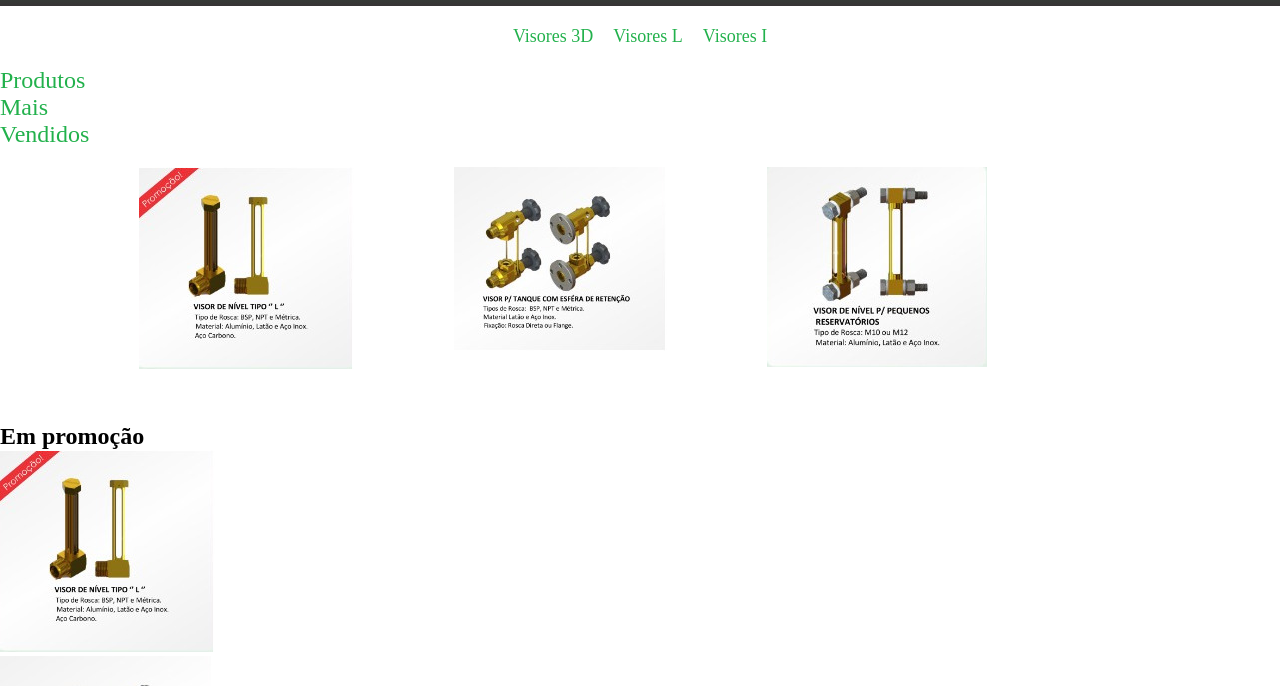
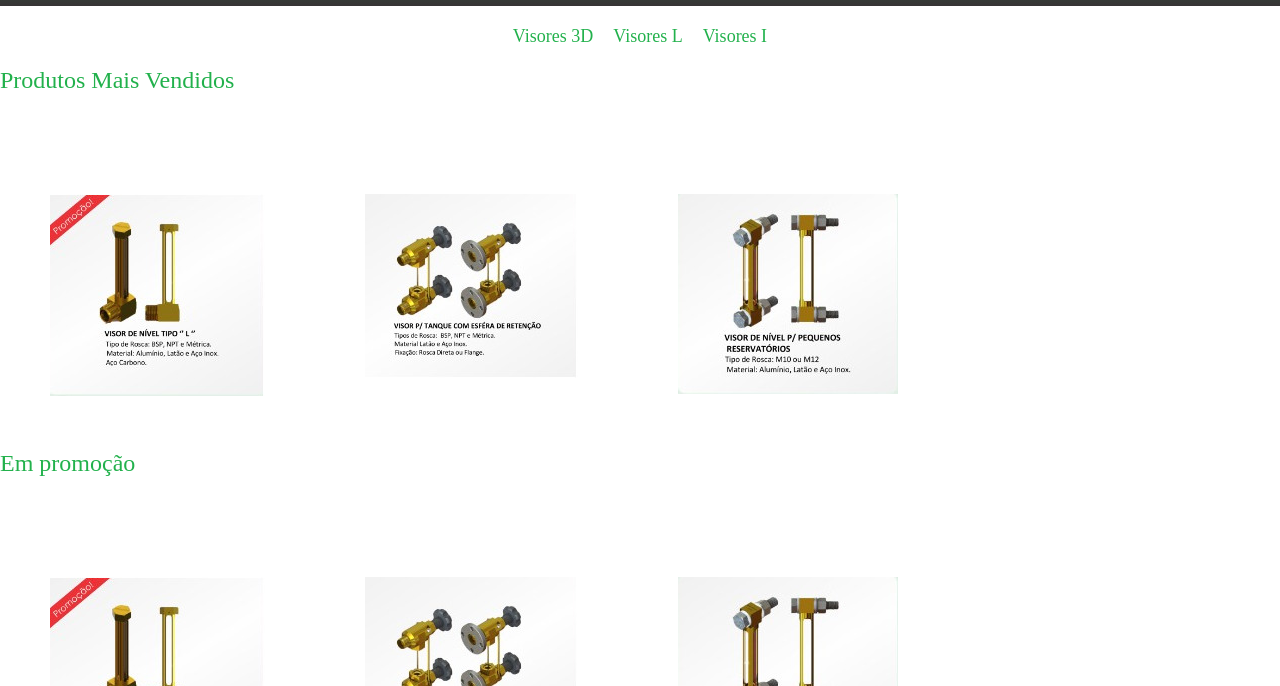
Before and after one commit to MatheusCortez/vdVisores, a plain HTML site: page index.html in a window 1280 px wide. Shown: the part 114-800 px from the top of the page. Drawn offline with Linux system fonts and the light colour scheme.

Commit message:
finalizado parte do content

```diff
--- a/CSS/main.css
+++ b/CSS/main.css
@@ -17,7 +17,7 @@ li a {
 .wrapper {
   display: grid;
   grid-template-columns: 1fr 1fr 1fr;
-  grid-template-rows: repeat(4, min-content);
+  grid-template-rows: auto;
   place-items: center;
   grid-template-areas:
     "header header header"
@@ -110,24 +110,29 @@ header i {
 /**********MAIN**********/
 
 main {
+  grid-column: 1/-1;
+  place-content: center;
   grid-area: 'content';
   width: 100%;
 
 }
-main .maisVendidos{
+main .maisVendidos h2{
   display: flex;
+  width: 100%;
 }
-main .maisVendidos h2{
+main .maisVendidos h2,.promocoes  h2 {
   color: #22b14c;
   margin-bottom: 10px;
   font-weight: 400;
 }
 
-.maisVendidos ul {
+.maisVendidos ul, .promocoes ul {
+  grid-column:1/4 ;
   display: flex;
-  margin-top:50px ;
+  margin-top:50px;
+
 }
-.maisVendidos ul li {
+.maisVendidos ul li, .promocoes ul li {
   display: inline;
   padding: 50px;
 }
```
